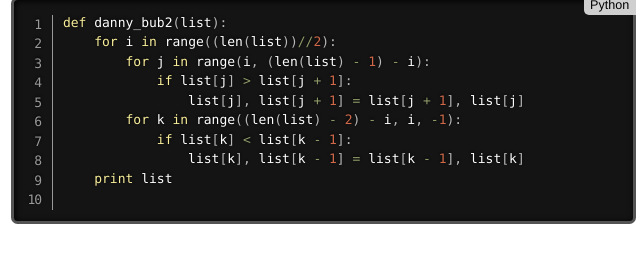
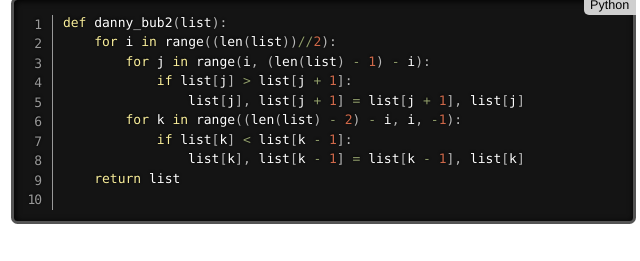
Before and after one commit to TheNew000/algorithms, a plain HTML site: page index.html in a window 1280 px wide. Shown: the part 2133-2394 px from the top of the page, 317-957 px from the left. Drawn offline with nearby package versions, Linux system fonts and the light colour scheme.

Commit message:
fixed typo

```diff
--- a/index.html
+++ b/index.html
@@ -124,7 +124,7 @@ Second Full Pass: [1,2,4,5,3,6,7]</code></pre>
         for k in range((len(list) - 2) - i, i, -1):
             if list[k] < list[k - 1]:
                 list[k], list[k - 1] = list[k - 1], list[k]
-    print list
+    return list
             </code></pre>
         </div>
     </section>  <!-- End Bubble Sort Section -->
```
